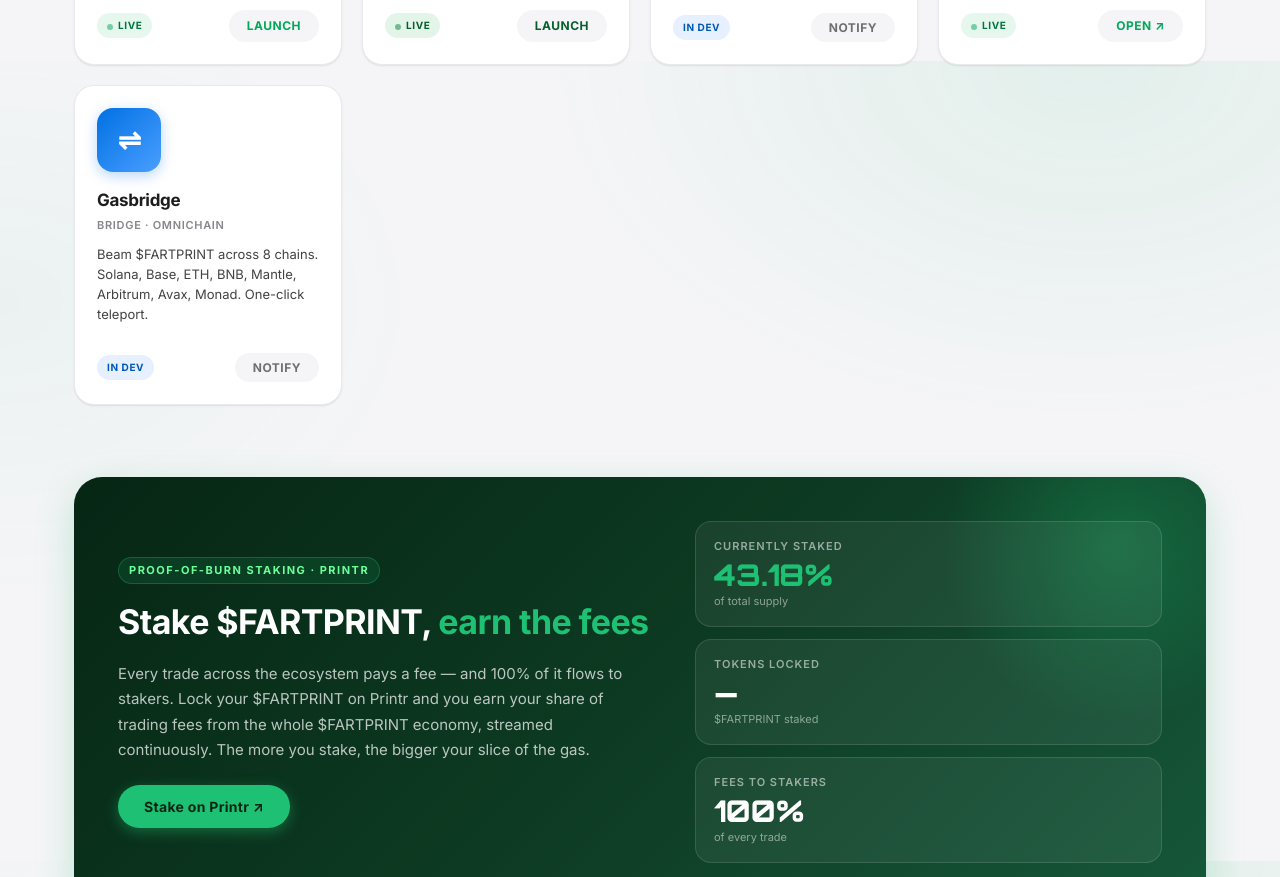
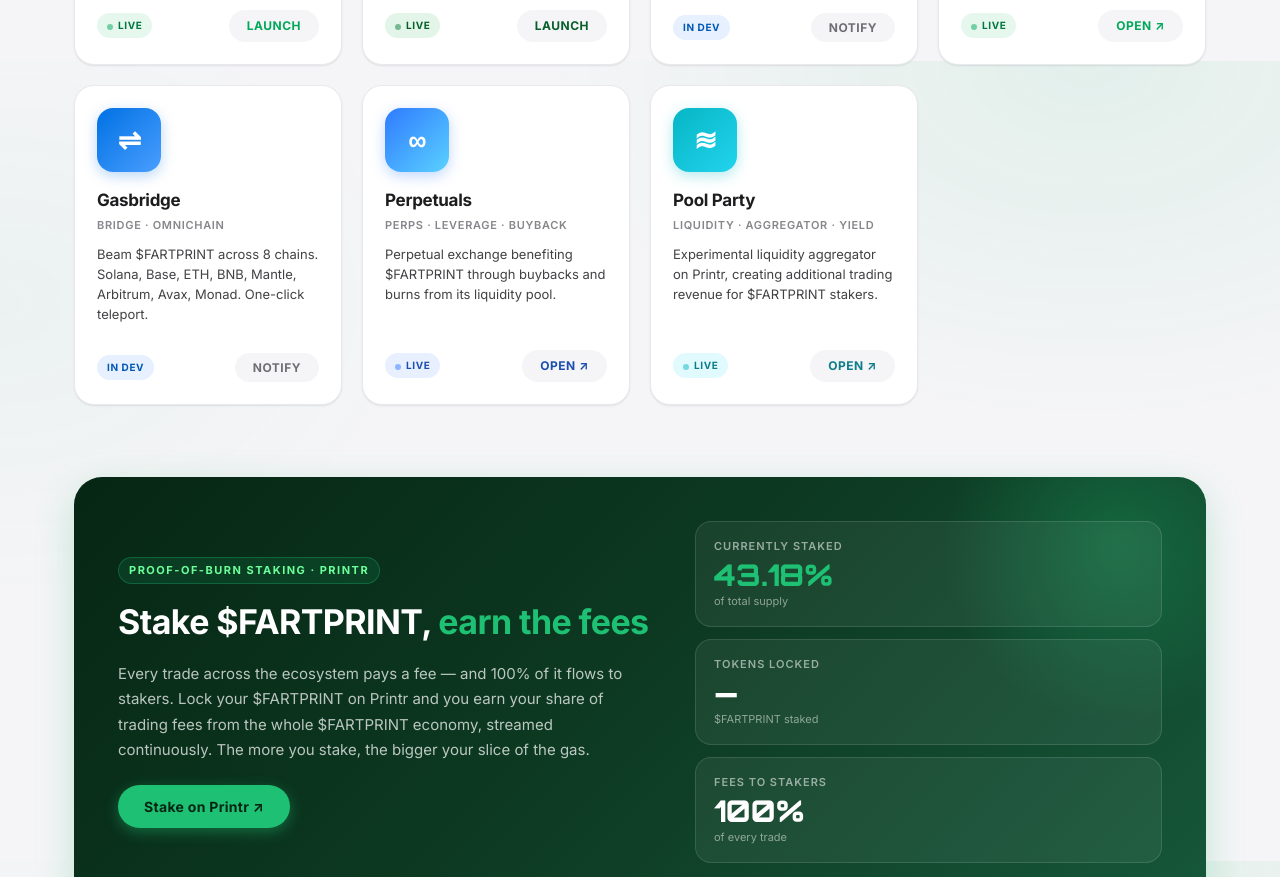
Before and after one commit to xWaifuDealerx/fart, a plain HTML site: page index.html in a window 1280 px wide. Shown: the part 2339-3216 px from the top of the page. Drawn offline with Linux system fonts and the light colour scheme; no server answers.

Commit message:
Add files via upload

```diff
--- a/index.html
+++ b/index.html
@@ -1396,6 +1396,30 @@
       </div>
     </div>
 
+    <!-- PERPETUALS -->
+    <div class="app-card live" data-status="live" style="--green: #2f7bff; --green-bright: #5a9bff; --green-dark: #1b4fb0; --green-soft: #e8f0ff;">
+      <div class="app-icon" style="background: linear-gradient(135deg, #2f7bff 0%, #5ad1ff 100%); box-shadow: 0 4px 14px rgba(47,123,255,0.30);">∞</div>
+      <h4>Perpetuals</h4>
+      <div class="cat">Perps · Leverage · Buyback</div>
+      <p>Perpetual exchange benefiting $FARTPRINT through buybacks and burns from its liquidity pool.</p>
+      <div class="row-bottom">
+        <span class="status-tag live" style="background: #e8f0ff; color: #1b4fb0;"><span class="dot" style="background: #2f7bff;"></span>Live</span>
+        <a href="https://ai69x.io/" target="_blank" rel="noopener" class="app-btn" style="color: #1b4fb0;">OPEN ↗</a>
+      </div>
+    </div>
+
+    <!-- POOL PARTY -->
+    <div class="app-card live" data-status="live" style="--green: #06b6c4; --green-bright: #22d3ee; --green-dark: #0c7d8a; --green-soft: #e0fafe;">
+      <div class="app-icon" style="background: linear-gradient(135deg, #06b6c4 0%, #22d3ee 100%); box-shadow: 0 4px 14px rgba(6,182,196,0.30);">≋</div>
+      <h4>Pool Party</h4>
+      <div class="cat">Liquidity · Aggregator · Yield</div>
+      <p>Experimental liquidity aggregator on Printr, creating additional trading revenue for $FARTPRINT stakers.</p>
+      <div class="row-bottom">
+        <span class="status-tag live" style="background: #e0fafe; color: #0c7d8a;"><span class="dot" style="background: #06b6c4;"></span>Live</span>
+        <a href="https://www.printrpoolparty.xyz/" target="_blank" rel="noopener" class="app-btn" style="color: #0c7d8a;">OPEN ↗</a>
+      </div>
+    </div>
+
   </div>
 
   <!-- STAKING CALLOUT -->
```
